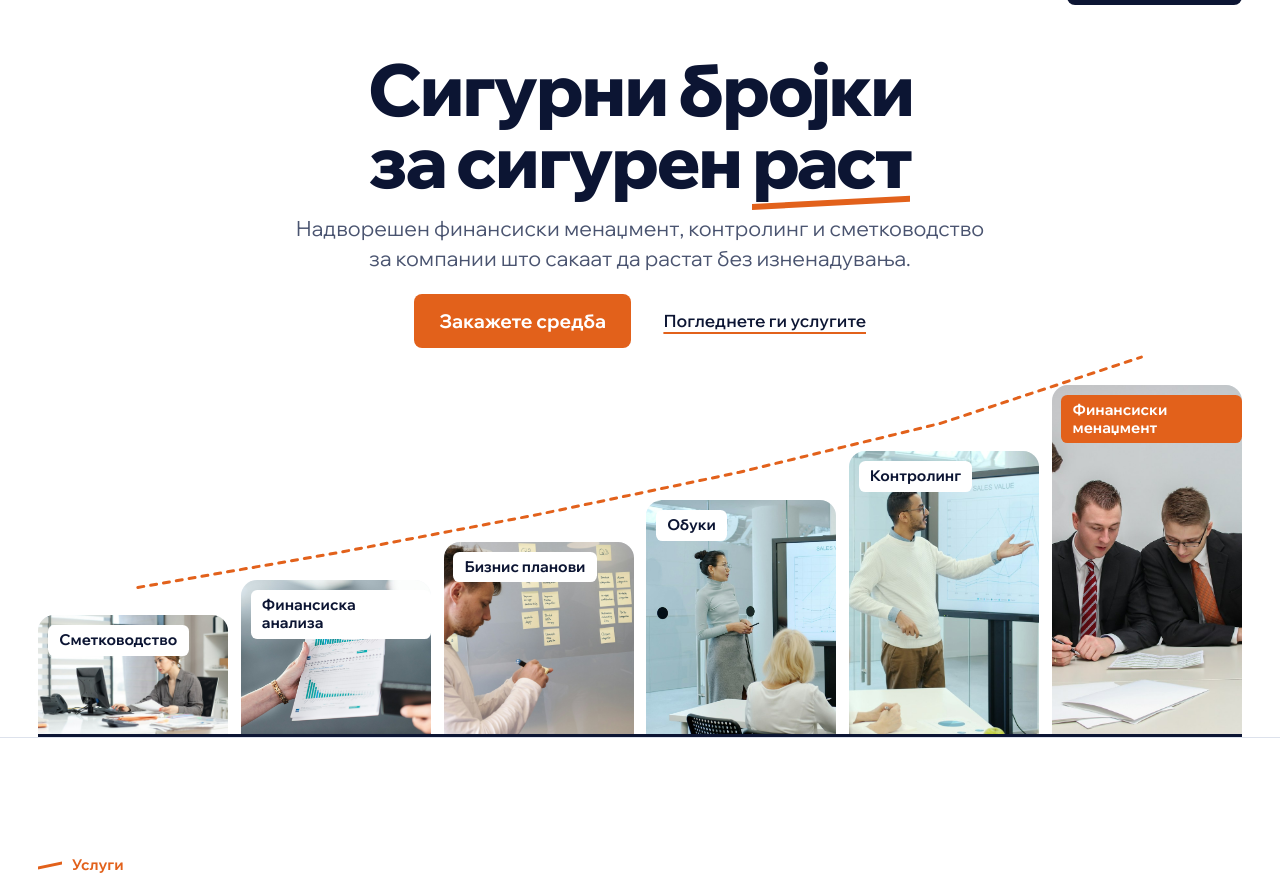
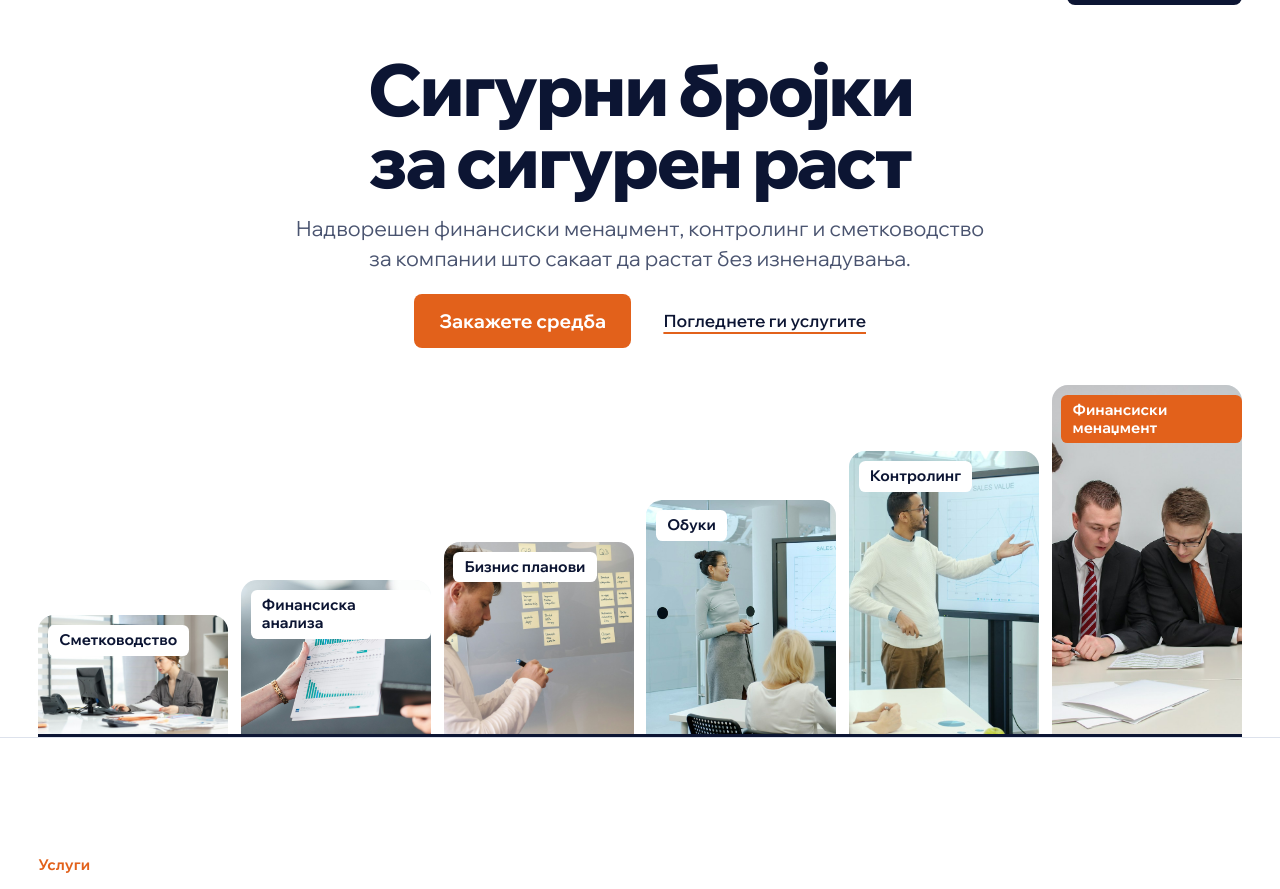
Before and after one commit to nikolakuzevski/finex-pregled, a plain HTML site: page index.html in a window 1280 px wide. Shown: the part 63-952 px from the top of the page. Drawn offline with Linux system fonts and the light colour scheme.

Commit message:
Remove label marks, underlines and hero trend line
Co-Authored-By: Claude Opus 5.5 <noreply@anthropic.com>

```diff
--- a/finex.css
+++ b/finex.css
@@ -60,8 +60,7 @@ img { max-width: 100%; }
 .hero { position: relative; height: 100vh; height: 100svh; min-height: 50rem; padding-top: var(--bar-h); overflow: hidden; display: flex; flex-direction: column; align-items: center; }
 .head { margin-top: clamp(2rem, 6vh, 4.5rem); text-align: center; padding-inline: var(--margin); position: relative; z-index: 2; }
 h1 { font-weight: 800; font-size: clamp(2.75rem, 0.9rem + 5.4vw, 6rem); line-height: 1; letter-spacing: -0.04em; }
-h1 em, .slogan em { font-style: normal; position: relative; white-space: nowrap; }
-h1 em::after, .slogan em::after { content: ""; position: absolute; left: 0; right: 0; bottom: -0.06em; height: 0.09em; background: var(--orange); transform: skewY(-3deg); transform-origin: left; }
+h1 em, .slogan em { font-style: normal; white-space: nowrap; }
 .sub { margin: 1.5rem auto 0; font-size: clamp(1.125rem, 1rem + 0.4vw, 1.3125rem); line-height: 1.45; max-width: 54ch; text-wrap: balance; color: var(--muted); }
 .act { margin-top: 2rem; display: flex; justify-content: center; align-items: center; gap: 2rem; }
 
@@ -71,33 +70,27 @@ h1 em::after, .slogan em::after { content: ""; position: absolute; left: 0; righ
 .col span { position: absolute; left: 0.6rem; top: 0.6rem; background: var(--white); padding: 0.4rem 0.7rem; border-radius: 0.4rem; font-weight: 700; font-size: 0.9375rem; line-height: 1.2; }
 .col:last-of-type span { background: var(--orange); color: var(--white); }
 .col:hover img { transform: scale(1.04); }
-.trend { position: absolute; inset: 0; width: 100%; height: 100%; overflow: visible; pointer-events: none; }
-.trend polyline { fill: none; stroke: var(--orange); stroke-width: 3; stroke-linejoin: round; stroke-linecap: round; stroke-dasharray: 6 7; }
 
-/* Opening (Nikola, 2026-11-15: no squish, the line should draw itself).
+/* Opening (Nikola, 2026-11-15: no squish; the dashed trend line was removed on 2026-11-22).
    Each bar rises out of the base line like a column of a chart being filled: the bar's
    outline opens upward while its photo slides up inside it, left to right, one after another.
-   The label lands once its bar is up. The dashed trend line draws itself from the bottom left
-   to the top right, its tip passing over each bar as that bar finishes. All with fill-mode
+   The label lands once its bar is up. All with fill-mode
    backwards, so nothing holds a transform afterwards and the hover zoom still works. */
 @media (prefers-reduced-motion: no-preference) {
   .col { --t: calc(var(--i) * 120ms + 250ms); animation: bar-up 950ms cubic-bezier(0.65, 0, 0.2, 1) var(--t) backwards; }
   .col img { animation: photo-up 1300ms cubic-bezier(0.22, 1, 0.36, 1) var(--t) backwards; }
   .col span { animation: label-in 380ms ease-out calc(var(--t) + 750ms) backwards; }
   .head > * { animation: rise 800ms cubic-bezier(0.22, 1, 0.36, 1) both; animation-delay: calc(var(--i, 0) * 90ms); }
-  .trend { animation: draw 1500ms cubic-bezier(0.55, 0, 0.35, 1) 450ms backwards; }
 }
 @keyframes bar-up { from { clip-path: inset(100% 0 0 0 round 1rem 1rem 0 0); } to { clip-path: inset(0 0 0 0 round 1rem 1rem 0 0); } }
 @keyframes photo-up { from { transform: translateY(35%) scale(1.15); } }
 @keyframes label-in { from { opacity: 0; } }
 @keyframes rise { from { transform: translateY(18px); opacity: 0; } }
-@keyframes draw { from { clip-path: inset(-30% 100% -5% 0); } to { clip-path: inset(-30% 0 -5% 0); } }
 
 /* ------------------------------------------------- section furniture -- */
 section[id]:not(.hero) { padding-block: clamp(4.5rem, 9vw, 8.5rem); }
 .sec-head { max-width: 46rem; margin-bottom: clamp(2.5rem, 5vw, 4rem); }
-.eyebrow { font-size: 0.9375rem; font-weight: 700; color: var(--orange); margin-bottom: 0.9rem; display: flex; align-items: center; gap: 0.6rem; }
-.eyebrow::before { content: ""; width: 1.5rem; height: 3px; background: currentColor; transform: skewY(-12deg); }
+.eyebrow { font-size: 0.9375rem; font-weight: 700; color: var(--orange); margin-bottom: 0.9rem; }
 .eyebrow--light { color: #F08A52; }
 h2 { font-weight: 800; font-size: clamp(2.1rem, 1.3rem + 2.6vw, 3.6rem); line-height: 1.05; letter-spacing: -0.035em; text-wrap: balance; }
 .lead { margin-top: 1.25rem; font-size: clamp(1.125rem, 1rem + 0.3vw, 1.25rem); color: var(--muted); max-width: 40ch; }
@@ -251,7 +244,6 @@ html[lang="en"] [data-lang-block="en"] { display: block; }
     flex-direction: column; align-items: flex-start; gap: 0.5rem; border-bottom: 0; border-left: 3px solid var(--navy); }
   .col { flex: none; width: calc(25% + var(--h) * 0.75); height: clamp(2.9rem, 6.4svh, 3.75rem); border-radius: 0 0.6rem 0.6rem 0; }
   .col span { left: 0.45rem; top: 50%; transform: translateY(-50%); padding: 0.35rem 0.6rem; font-size: 0.875rem; white-space: nowrap; }
-  .trend { display: none; }
   /* The photos are framed for tall bars inline; a wide strip needs the faces instead. */
   .col:nth-of-type(1) img { object-position: 65% 22% !important; }
   .col:nth-of-type(2) img { object-position: 50% 40% !important; }
--- a/index.html
+++ b/index.html
@@ -59,7 +59,6 @@
       <a class="col" href="#s-4" style="--i:3;--h:67%"><img src="img/presenting-graph-woman.jpg" alt="" style="object-position:30% 50%"><span data-en="Training">Обуки</span></a>
       <a class="col" href="#s-5" style="--i:4;--h:81%"><img src="img/presenting-charts-man.jpg" alt="" style="object-position:62% 50%"><span data-en="Controlling">Контролинг</span></a>
       <a class="col" href="#s-6" style="--i:5;--h:100%"><img src="img/four-at-table.jpg" alt=""><span data-en="Financial management">Финансиски менаџмент</span></a>
-      <svg class="trend" viewBox="0 0 100 100" preserveAspectRatio="none" aria-hidden="true"><polyline vector-effect="non-scaling-stroke" points="8.3,58 25,48 41.7,37 58.3,25 75,11 91.7,-8"/></svg>
     </nav>
   </section>
 
```
